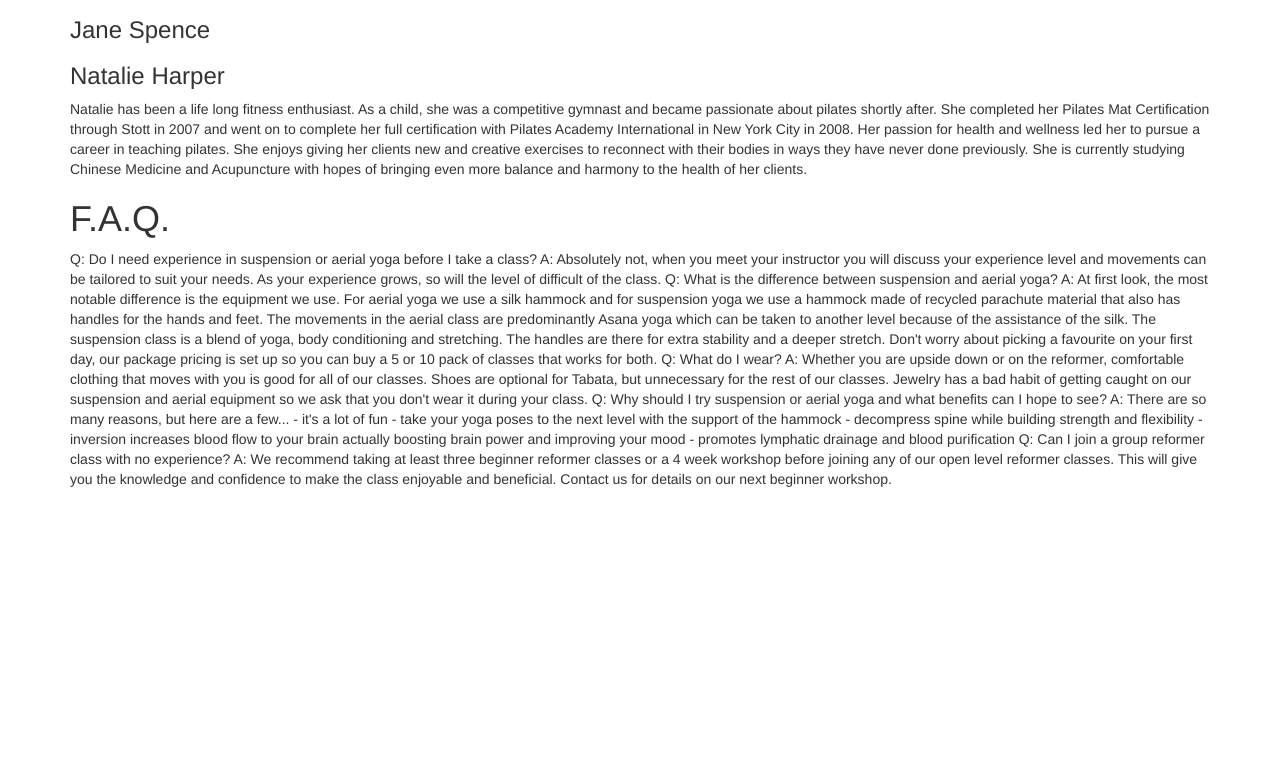
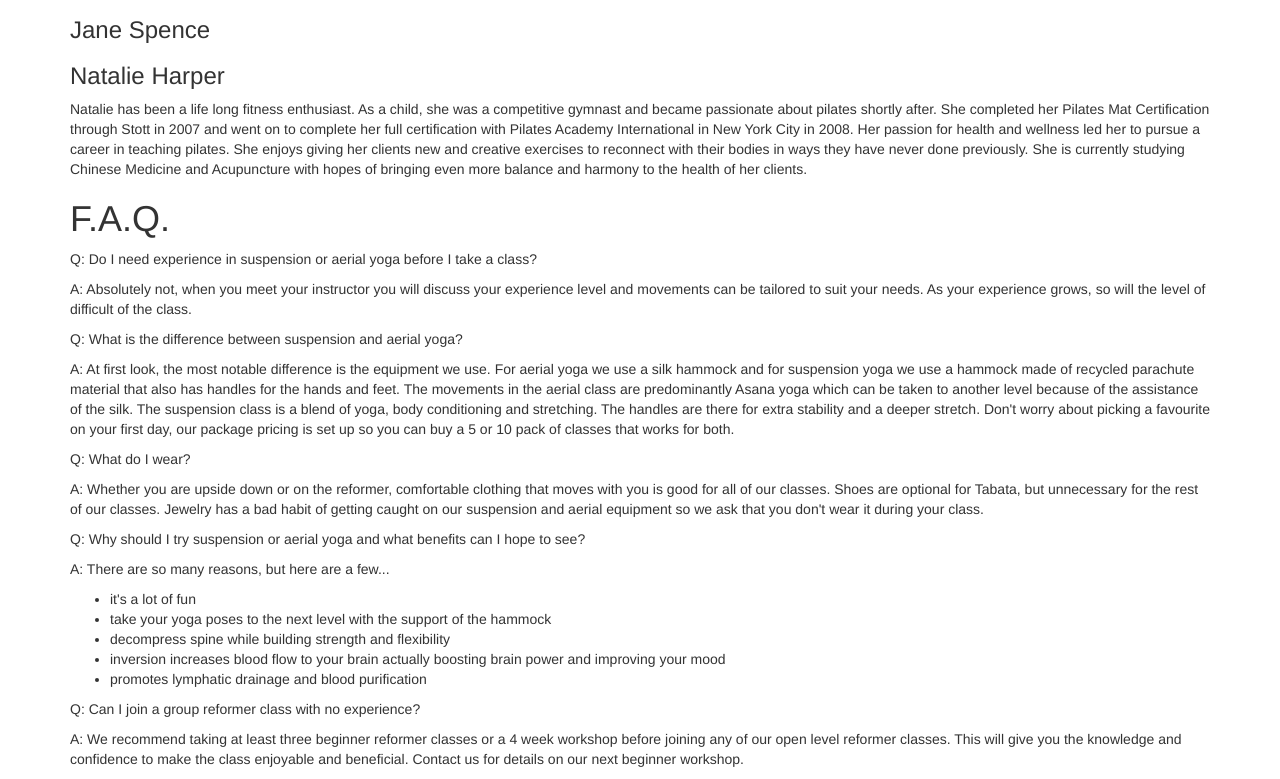
Before and after one commit to ColinMC1/Fly-Site, a plain HTML site: page about.html in a window 1280 px wide. Shown: the part 3111-3890 px from the top of the page. Before the commit the page ends 3610 px from the top, so only its background shows below. Drawn offline with Linux system fonts and the light colour scheme.

Commit message:
about details

```diff
--- a/about.html
+++ b/about.html
@@ -74,37 +74,41 @@
 
  			<h1>F.A.Q.</h1>
  			<p>
-
 				Q:  Do I need experience in suspension or aerial yoga before I take a class?
-
+			</p>
+			<p>
 				A:  Absolutely not, when you meet your instructor you will discuss your experience level and movements can be tailored to suit your needs. As your experience grows, so will the level of difficult of the class.
-
-
+			</p>
+			<p>
 				Q:  What is the difference between suspension and aerial yoga?
-
+			</p>
+			<p>
 				A:  At first look, the most notable difference is the equipment we use. For aerial yoga we use a silk hammock and for suspension yoga we use a hammock made of recycled parachute material that also has handles for the hands and feet. The movements in the aerial class are predominantly Asana yoga which can be taken to another level because of the assistance of the silk. The suspension class is a blend of yoga, body conditioning and stretching. The handles are there for extra stability and a deeper stretch.
 				Don't worry about picking a favourite on your first day, our package pricing is set up so you can buy a 5 or 10 pack of classes that works for both.
-
-
-
+			</p>
+			<p>
 				Q:  What do I wear?
-
+			</p>
+			<p>
 				A:  Whether you are upside down or on the reformer, comfortable clothing that moves with you is good for all of our classes. Shoes are optional for Tabata, but unnecessary for the rest of our classes. Jewelry has a bad habit of getting caught on our suspension and aerial equipment so we ask that you don't wear it during your class.
-
-
+			</p>
+			<p>
 				Q:  Why should I try suspension or aerial yoga and what benefits can I hope to see?
-
+			</p>
+			<p>
 				A:  There are so many reasons, but here are a few...
-				     - it's a lot of fun
-				     - take your yoga poses to the next level with the support of the hammock
-				     - decompress spine while building strength and flexibility
-				     - inversion increases blood flow to your brain actually boosting brain power and improving your mood
-				     - promotes lymphatic drainage and blood purification
-
-
-
+				    <ul>
+					    <li>it's a lot of fun</li>
+					    <li>take your yoga poses to the next level with the support of the hammock</li>
+					    <li>decompress spine while building strength and flexibility</li>
+					    <li>inversion increases blood flow to your brain actually boosting brain power and improving your mood</li>
+					    <li>promotes lymphatic drainage and blood purification</li>
+				     </ul>
+			</p>
+			<p>
 				Q:  Can I join a group reformer class with no experience?
-
+			</p>
+			<p>
 				A:  We recommend taking at least three beginner reformer classes or a 4 week workshop before joining any of our open level reformer classes. This will give you the knowledge and confidence to make the class enjoyable and beneficial. Contact us for details on our next beginner workshop.
  			</p>
 
```
